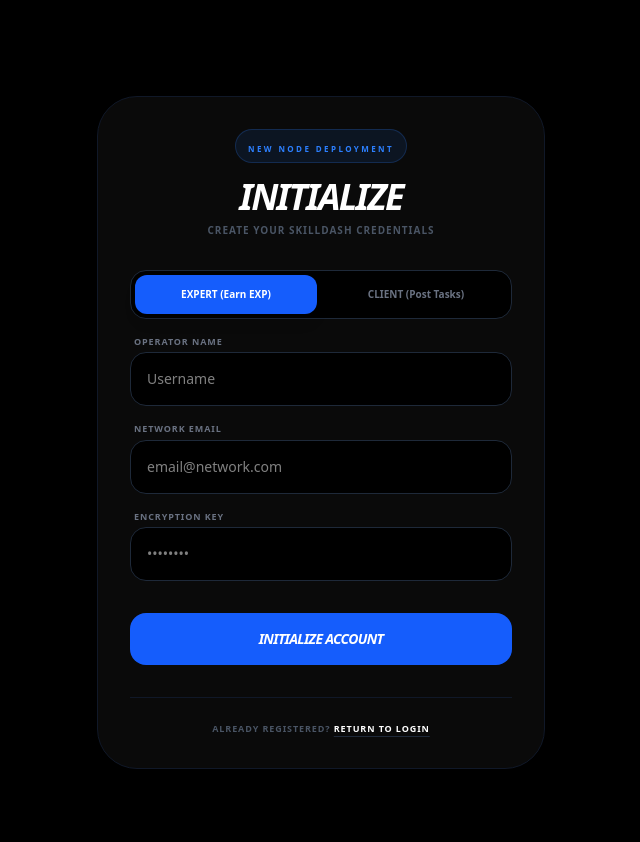
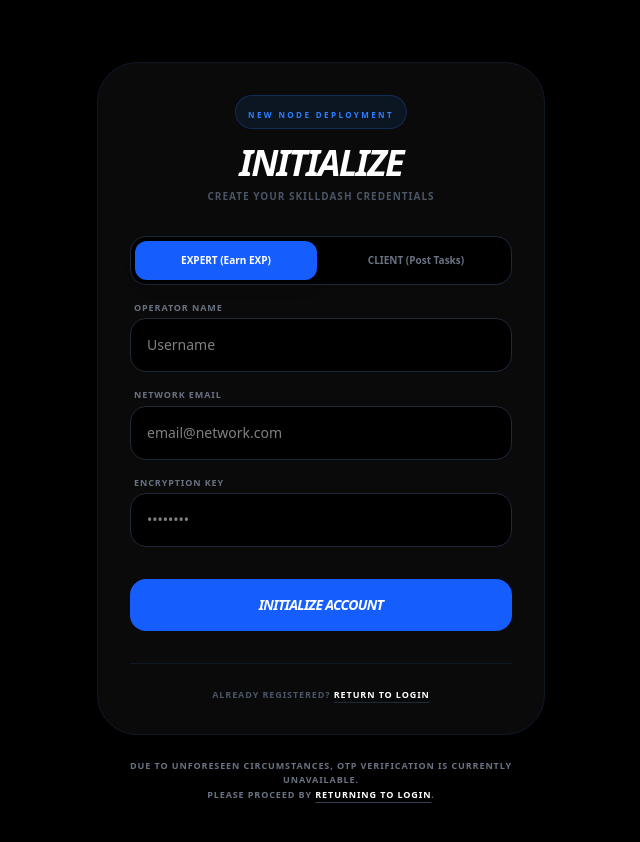
Before and after one commit to ars2904/SkillDash, a Next.js app in the folder frontend/: page /register in a window 1280 px wide. Shown: the top 842 px of the page, without its empty margins (319-959 px from the left). Built offline with nearby package versions, Linux system fonts and the light colour scheme.

Commit message:
Skilldash V.0.1.1

```diff
--- a/frontend/src/app/register/page.tsx
+++ b/frontend/src/app/register/page.tsx
@@ -76,7 +76,7 @@ export default function RegisterPage() {
   };
 
   return (
-    <div className="min-h-screen bg-black flex items-center justify-center p-4">
+    <div className="min-h-screen bg-black flex flex-col items-center justify-center p-4">
       <div className="w-full max-w-md p-8 bg-[#0a0a0a] border border-gray-900 rounded-[2.5rem] shadow-2xl">
 
         {/* VIEW 1: REGISTRATION FORM */}
@@ -146,7 +146,6 @@ export default function RegisterPage() {
                 disabled={loading}
                 className={`w-full py-4 font-black rounded-2xl transition-all active:scale-95 disabled:opacity-50 mt-4 tracking-tighter text-sm uppercase italic ${role === 'expert' ? 'bg-blue-600 hover:bg-blue-500' : 'bg-orange-500 hover:bg-orange-400'} text-white`}
               >
-                {/* Changed the text slightly to reflect the bypass */}
                 {loading ? 'Initializing...' : 'Initialize Account'}
               </button>
             </form>
@@ -179,6 +178,22 @@ export default function RegisterPage() {
           </p>
         </div>
       </div>
+
+      {/* OTP UNAVAILABLE NOTICE */}
+      <div className="mt-6 text-center max-w-md mx-auto px-4">
+        <p className="text-[9px] font-black uppercase tracking-widest text-gray-500 leading-relaxed">
+          Due to unforeseen circumstances, OTP verification is currently unavailable.
+          <br />
+          Please proceed by{' '}
+          <Link
+            href="/login"
+            className="text-white underline decoration-gray-700 underline-offset-4 hover:text-orange-500 transition-colors"
+          >
+            returning to login
+          </Link>
+          .
+        </p>
+      </div>
     </div>
   );
 }
```
Also changed, not shown: 1 other file (tests, documents, lock files or other folders).
